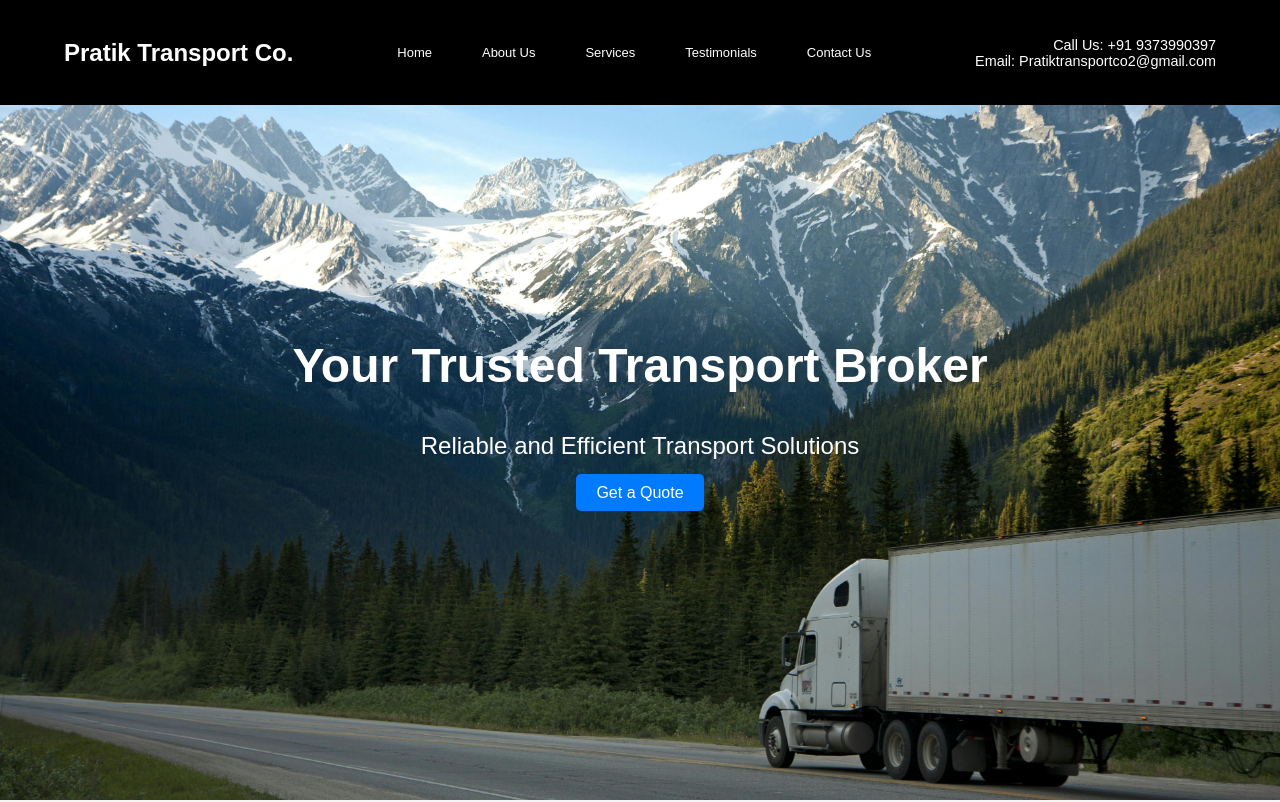
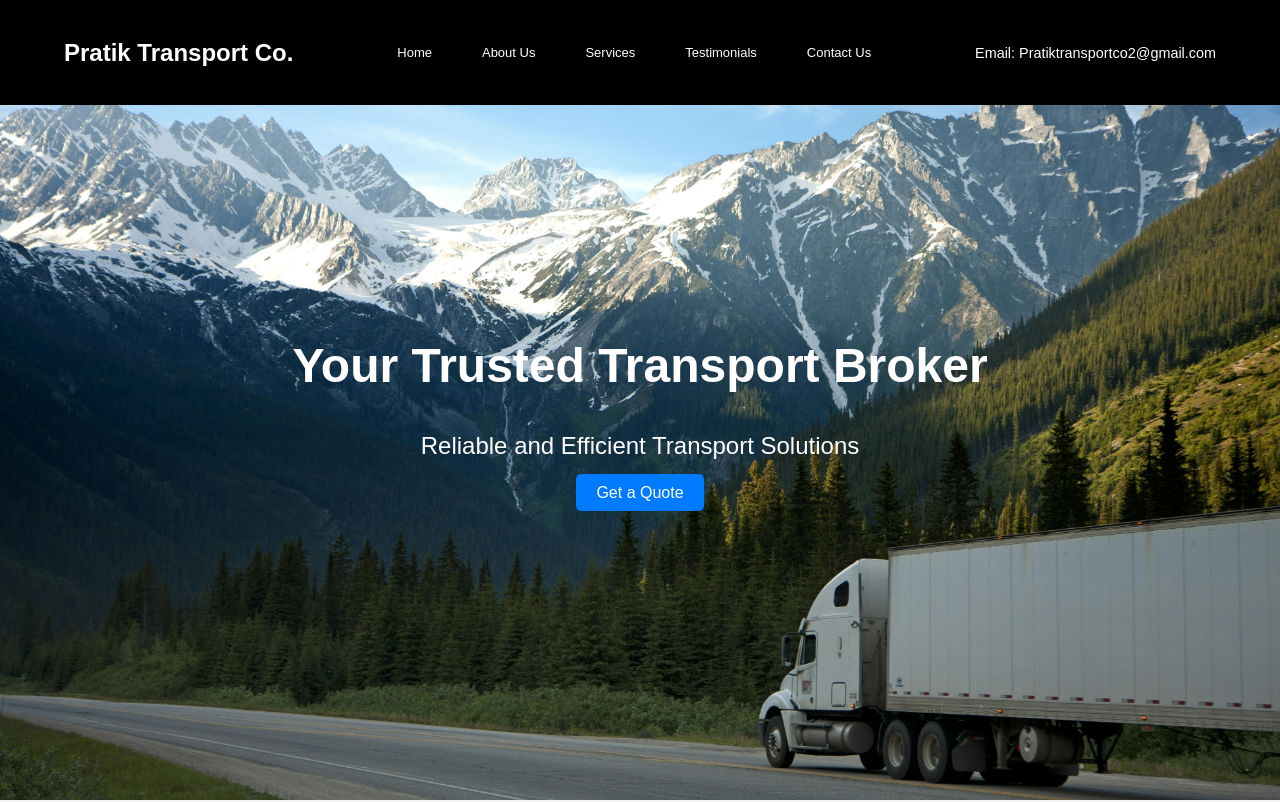
Before and after one commit to PRATIKABAJIGANGURDE/Pratik-transport-co-website, a plain HTML site: page index.html in a window 1280 px wide. Shown: the top 802 px of the page. Drawn offline with Linux system fonts and the light colour scheme.

Commit message:
Update index.html

```diff
--- a/index.html
+++ b/index.html
@@ -23,7 +23,7 @@
                     </ul>
                 </nav>
                 <div class="contact-info">
-                    <p>Call Us: +91 9373990397</p>
+
                     <p>Email: Pratiktransportco2@gmail.com</p>
                 </div>
             </div>
```
